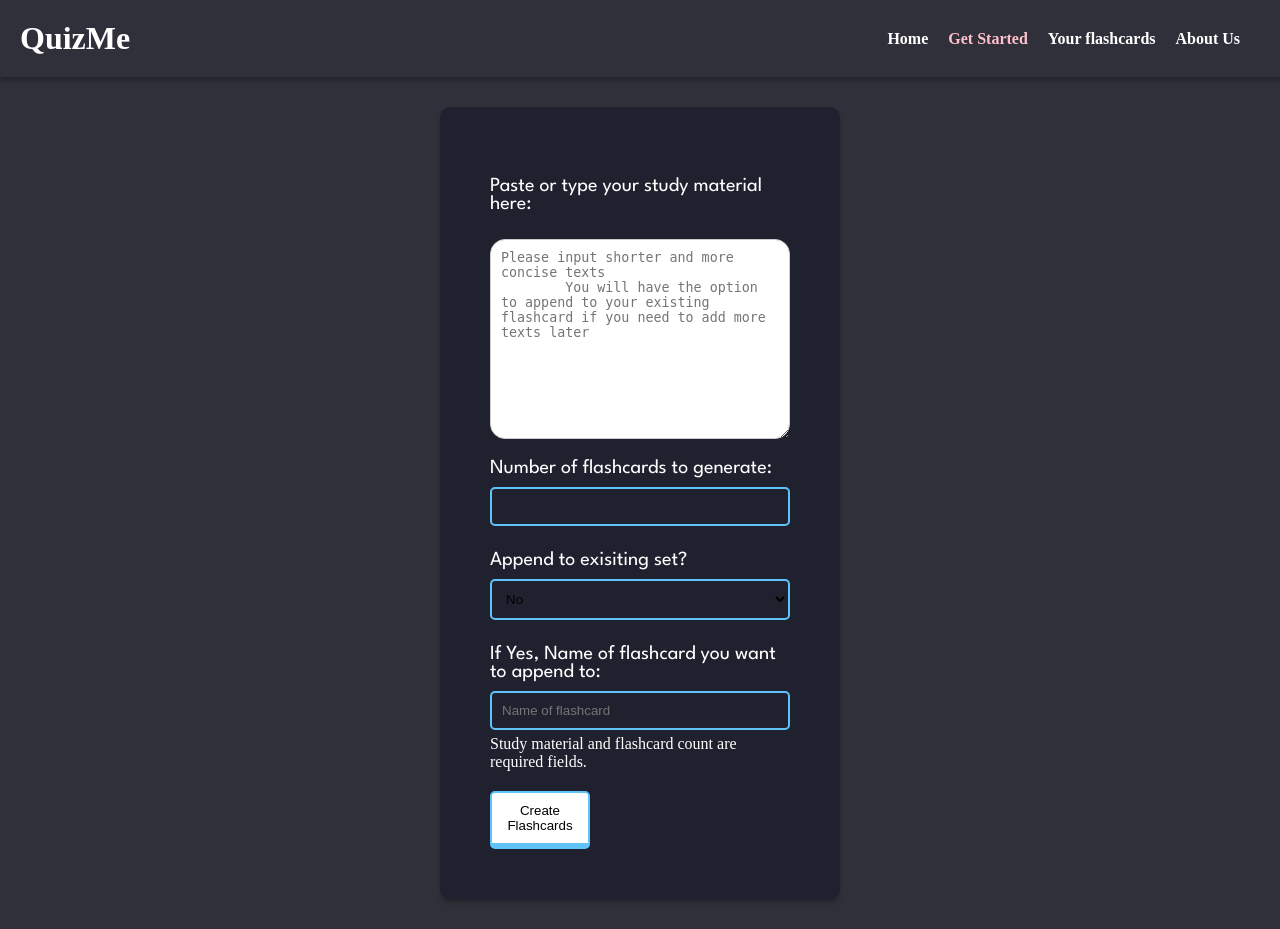
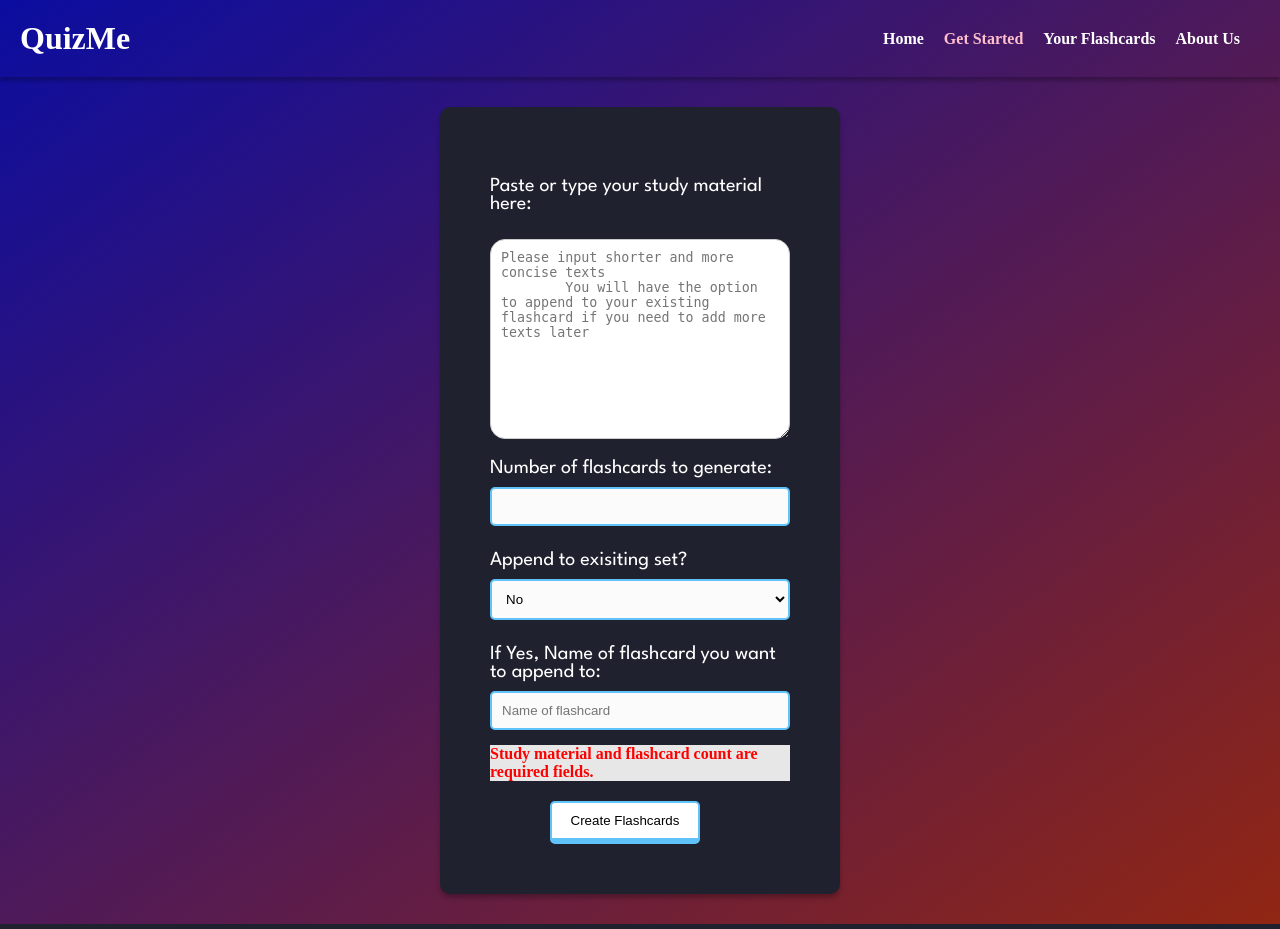
Before and after one commit to SiraYsia/QuizMeFinal, a Flask app: page /createflashcards in a window 1280 px wide. Run offline with Flask 3, Linux system fonts and the light colour scheme.

Commit message:
background suggestion and error visiblit

```diff
--- a/static/style.css
+++ b/static/style.css
@@ -8,7 +8,7 @@
 
 body{
   font-family: popping;
-  background-color: #2F303A;
+  background-image: linear-gradient(to bottom right, #0b0da0, #912613);
   overflow-y: scroll;
   flex-direction: row;
   color: white;
@@ -163,7 +163,7 @@
 .form-container input[type="text"],
 .form-container select {
   margin-top:30px ;
-  background-color: #1f212e;
+  background-color: #fbfbfb;
   width: 100%;
   padding: 10px;
   border-radius: 5px;
@@ -171,9 +171,13 @@
   margin-bottom: 5px;
 }
 
+#login_link{
+  color:rgb(245, 2, 2)
+}
+
 .form-container input[type="password"] {
   margin-top:30px ;
-  background-color: #1f212e;
+  background-color: #ffffff;
   width: 100%;
   padding: 10px;
   border-radius: 5px;
@@ -405,6 +409,22 @@
 
 }
 
+.error-message{
+  color: red;
+  font-weight: bold;
+  margin-top: 10px;
+  background-color: rgb(231, 231, 231); /* Add this line to set the background color to white */
+
+
+}
+
+#create-flashcards-button {
+  display: inline-block;
+  width: 150px; /* Set the width of the button to your preference */
+  margin-top: 20px; /* Adjust the margin as needed */
+  margin-left: 60px;
+}
+
 .back {
   background-color: #333;
   /* Change this color to suit your design */
--- a/templates/getstarted.html
+++ b/templates/getstarted.html
@@ -17,7 +17,7 @@
       <ul>
         <li><a href="{{ url_for('index') }}">Home</a></li>
         <li><a href="{{ url_for('get_started') }}" class="active">Get Started</a></li>
-        <li><a href="{{ url_for('your_flashcards') }}"> Your flashcards </a></li>
+        <li><a href="{{ url_for('your_flashcards') }}"> Your Flashcards </a></li>
         <li><a href="{{ url_for('about_us') }}">About Us</a></li>
       </ul>
     </nav>
--- a/templates/signup.html
+++ b/templates/signup.html
@@ -47,7 +47,7 @@
           <p class="signup-instruction">Already have an account? Log in below:</p>
 
           <div class="container">
-            <a href="{{ url_for('login') }}" id="signup-button">Log in</a>
+            <a href="{{ url_for('login') }}" id="login_link">Log in</a>
           </div>
         </form>
       </div>
```
